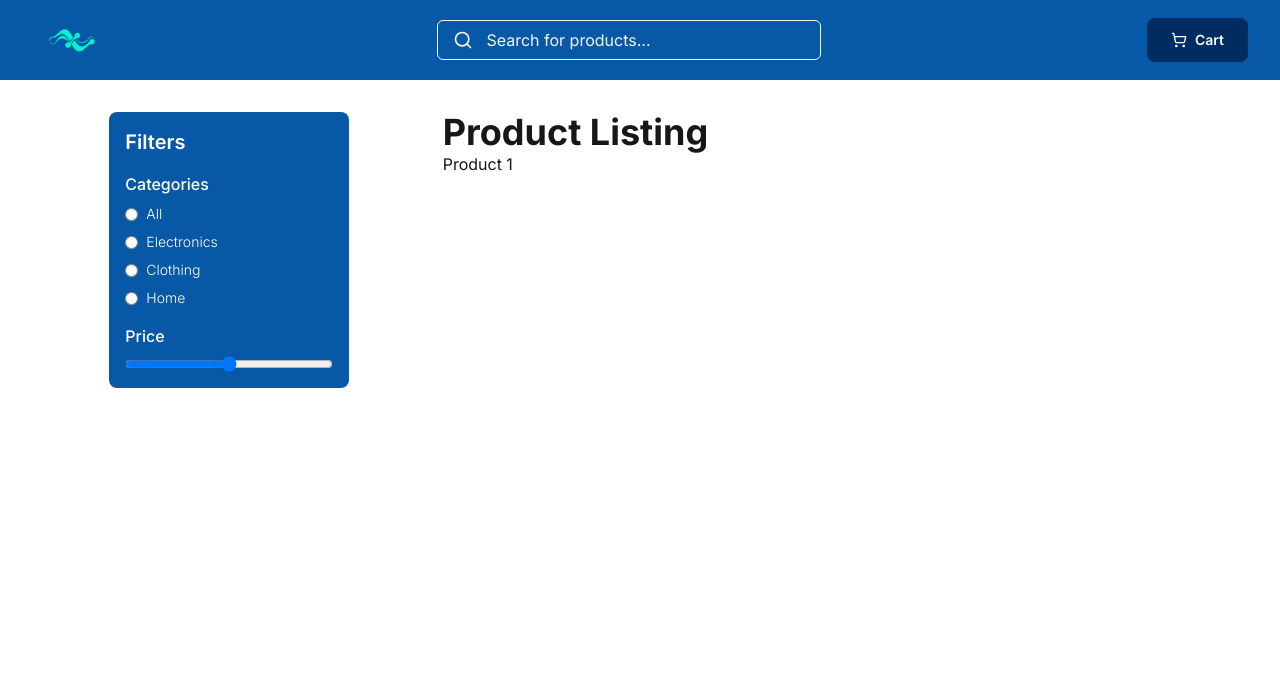
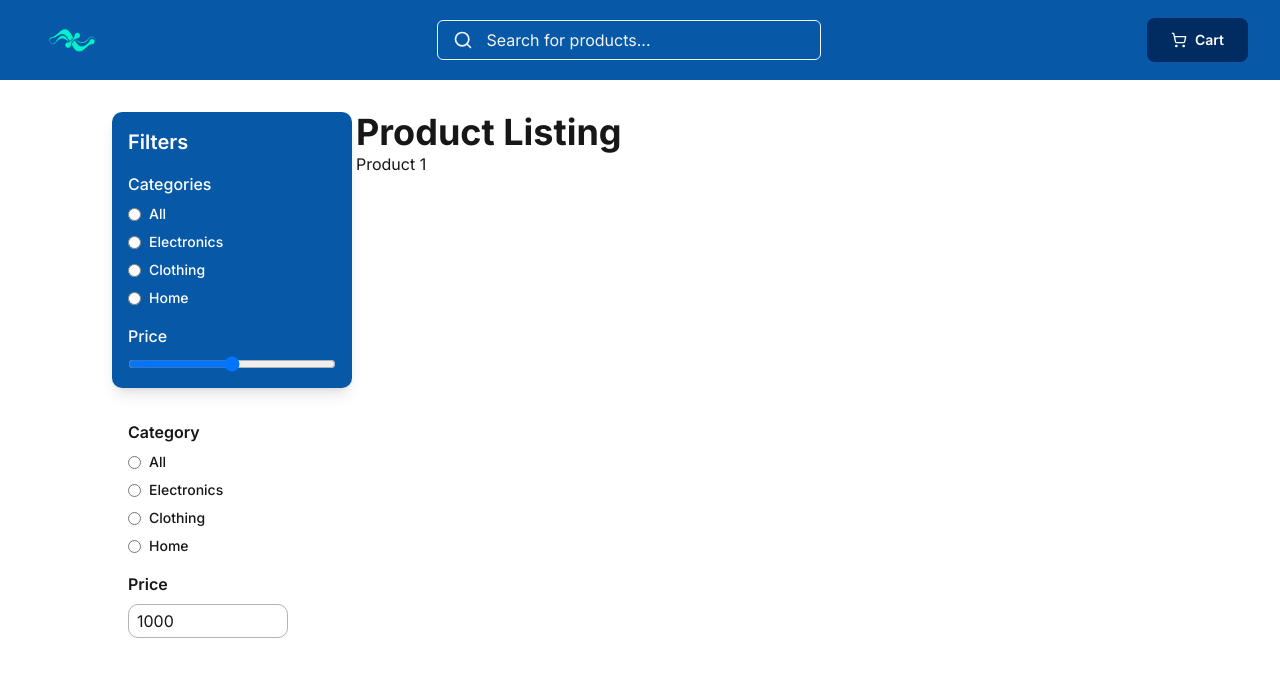
Before and after one commit to akashbhardwaj23/whatbytes-assignment, a Next.js app: page / in a window 1280 px wide. Shown: the top 676 px of the page. Built offline with nearby package versions, Linux system fonts and the light colour scheme.

Commit message:
added left side grid

```diff
--- a/src/app/page.tsx
+++ b/src/app/page.tsx
@@ -1,9 +1,9 @@
 
 export default function Home() {
   return (
-    <main className="grid grid-cols-1 md:grid-cols-2 lg:grid-cols-3 gap-4 p-8">
-      <div className="col-span-1 flex justify-center items-center">
-        <div className="bg-primary p-4 max-w-4xl w-60 rounded-[8px] text-background">
+    <main className="grid grid-cols-1 md:grid-cols-2 lg:grid-cols-4 gap-4 p-8">
+      <div className="col-span-1 flex flex-col gap-8 ml-20">
+        <div className="bg-primary p-4 max-w-4xl w-60 rounded-[10px] text-background shadow-lg">
           <h2 className="text-xl font-semibold">Filters</h2>
 
           <div className="mt-4 flex flex-col gap-2">
@@ -18,9 +18,22 @@ export default function Home() {
             <input type="range" min={0} max={100} />
           </div>
         </div>
+
+        <div className="px-4 flex flex-col gap-4">
+          <div className="flex flex-col gap-2">
+            <h2 className="text-base font-semibold">Category</h2>
+            <RadioOptionComponent text="All" />
+            <RadioOptionComponent text="Electronics" />
+            <RadioOptionComponent text="Clothing" />
+            <RadioOptionComponent text="Home" />
           </div>
-      <div className="col-span-2">
-
+          <div className="flex flex-col justify-center gap-2">
+            <h2 className="text-base font-semibold">Price</h2>
+            <input type="number" min={200} defaultValue={1000} className="border border-neutral-400/80 px-2 py-1 w-40 rounded-[10px]" />
+          </div>
+        </div>
+      </div>
+      <div className="col-span-3 px-4">
         <h1 className="text-4xl font-bold">Product Listing</h1>
         <div className="grid grid-cols-1 md:grid-cols-2 lg:grid-cols-3 gap-4">
           <div className="col-span-1">
@@ -36,12 +49,12 @@ export default function Home() {
 function RadioOptionComponent({
   text
 }: {
-  text : string
-}){
+  text: string
+}) {
   return (
     <div className="flex items-center gap-2 font-light">
       <input type="radio" className="" />
-      <span className="text-sm">{text}</span>
+      <span className="text-sm font-medium">{text}</span>
     </div>
   )
 }
```
Lines whose indentation alone changed are shown as unchanged.
